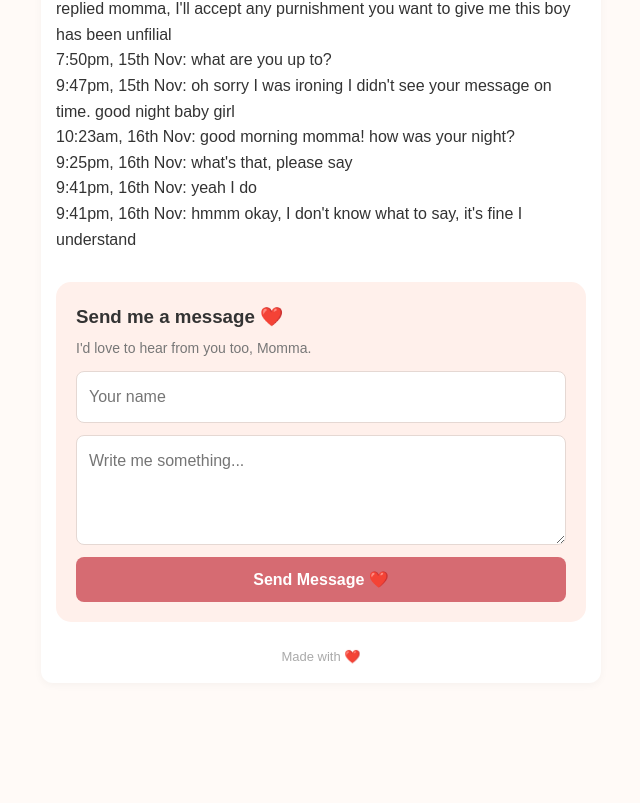
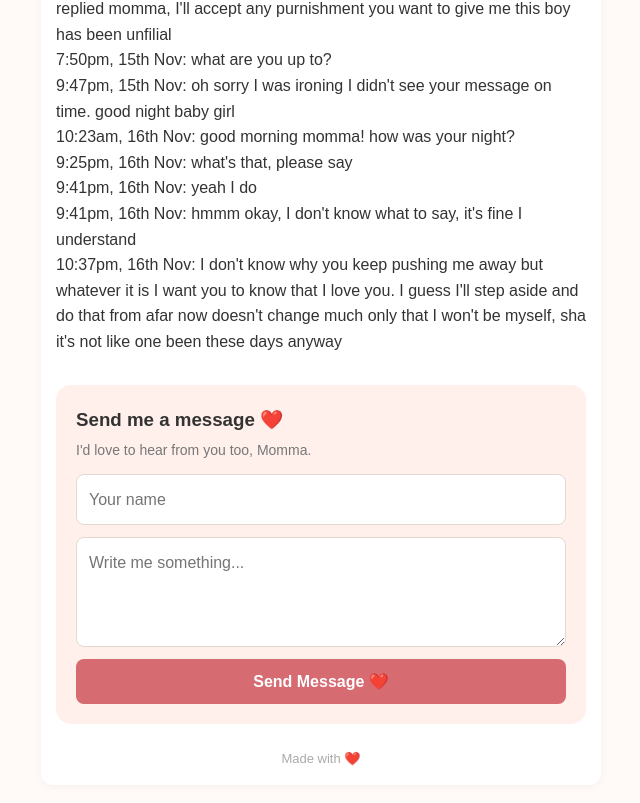
Before and after one commit to diamondBelema/FavourAndDiamond, a plain HTML site: page index.html in a window 1280 px wide. Shown: the part 949-1752 px from the top of the page, without its empty margins (319-959 px from the left). Before the commit the page ends 1706 px from the top, so only its background shows below. Drawn offline with Linux system fonts and the light colour scheme.

Commit message:
Update index.html

```diff
--- a/index.html
+++ b/index.html
@@ -146,7 +146,11 @@
 
 <p> 9:41pm, 16th Nov: yeah I do</p>
 
+
 <p> 9:41pm, 16th Nov: hmmm okay, I don't know what to say, it's fine I understand</p>
+
+<p> 10:37pm, 16th Nov: I don't know why you keep pushing me away but whatever it is I want you to know that I love you. I guess I'll step aside and do that from afar now doesn't change much only that I won't be myself, sha it's not like one been these days anyway</p>
+
     <div class="reply-form">
         <h3>Send me a message ❤️</h3>
         <p>I'd love to hear from you too, Momma.</p>
```
